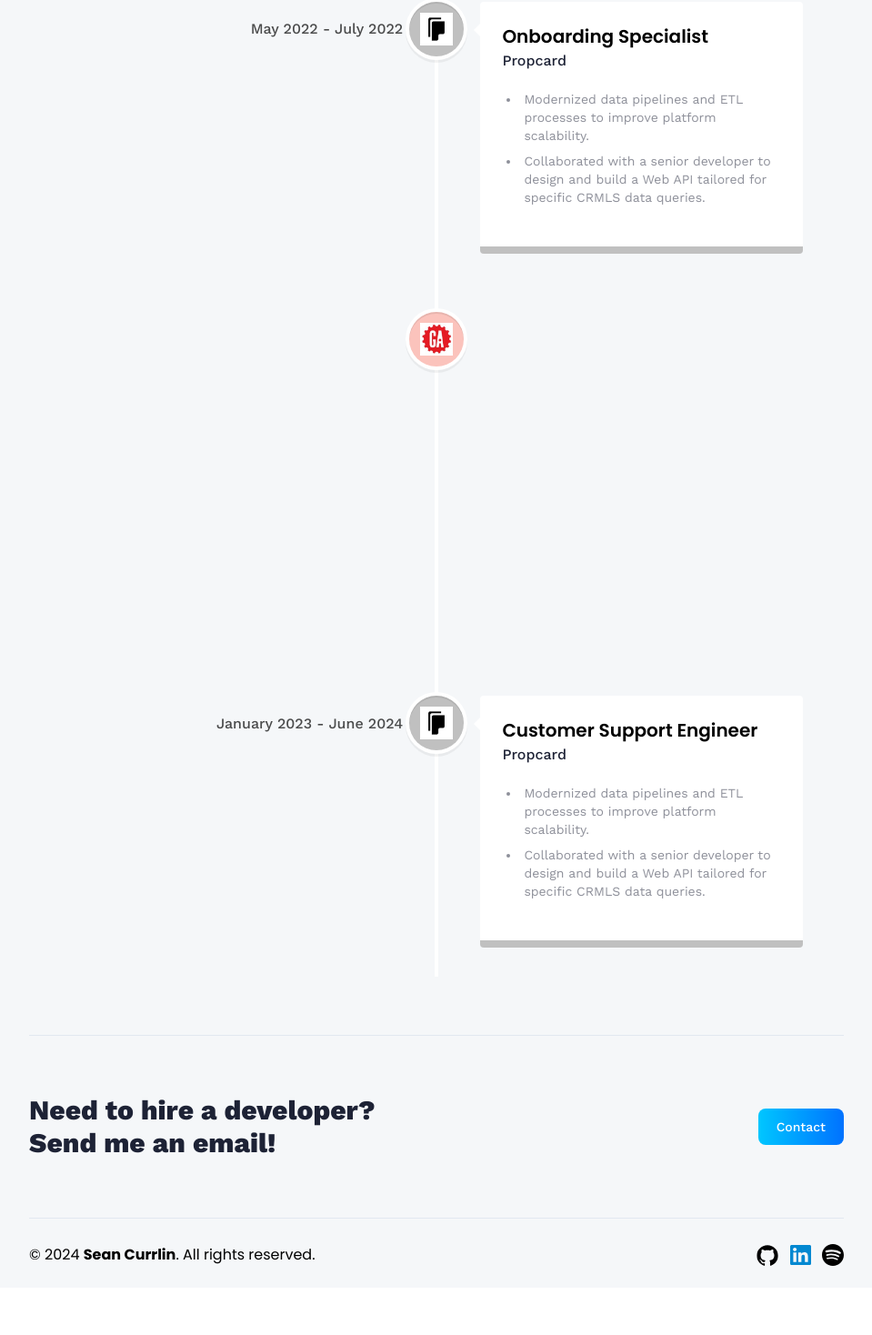
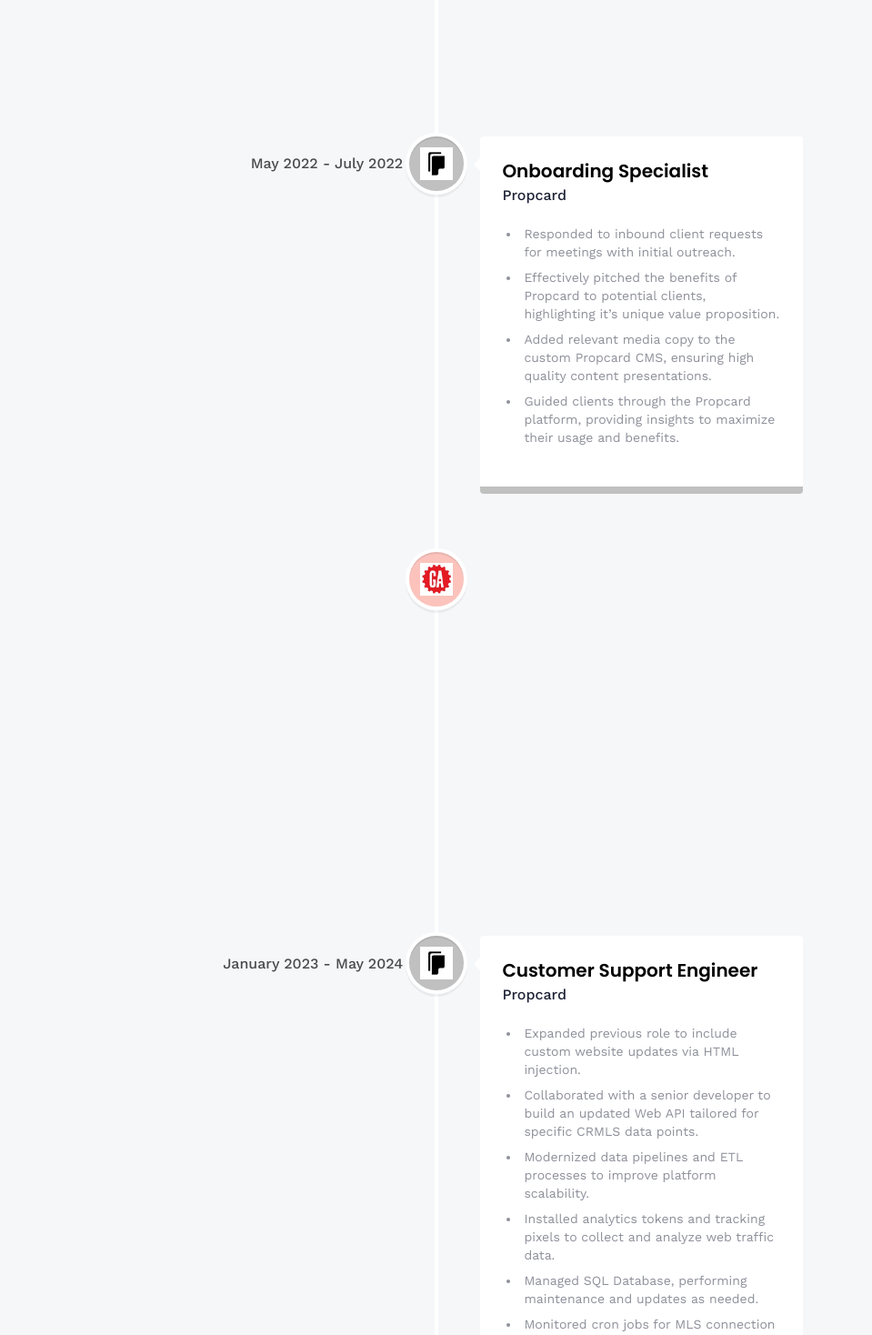
Before and after one commit to Scurrlin/3D-Portfolio, a React (Vite) app: page /about in a window 1280 px wide. Shown: the part 1388-2856 px from the top of the page at 91% size, without its empty margins (160-1119 px from the left). Before the commit the page ends 2804 px from the top, so only its background shows below. Built offline with nearby package versions, Linux system fonts and the light colour scheme; the HTML template or start-up script is replaced by a standard one.

Commit message:
update index.js

```diff
--- a/src/constants/index.js
+++ b/src/constants/index.js
@@ -104,8 +104,9 @@
         date: "February 2018 - May 2022",
         points: [
             "Promoted to Lead 6 months after being hired as an Enrollment Operations Assistant in August 2017.",
-            "Played integral role in launch of the Student Hub in April 2022 which resulted in a 75% improvement in international transcript condition fulfillment.",
-            "Submitted an approved proposal for 16 GB RAM upgrades to all team members laptops to increase productivity.",
+            "Played a vital role in orchestrating the launch of the “Student Hub” in April 2022 which resulted in a 75% improvement in international transcript condition fulfillment.",
+            "Implemented migration of external admissions email inbox to a Salesforce ticketing system which cut average response times by 50%, from 96 hours to 48 hours.",
+            "Spearheaded the crafting and submission of an approved proposal for upgrading all team members’ laptops with 16 GB RAM; productivity increased substantially.",
             "Assisted in training student workers and managed applicant caseloads across multiple populations."
         ],
     },
@@ -116,8 +117,10 @@
         iconBg: "#C0C0C0",
         date: "May 2022 - July 2022",
         points: [
-            "Modernized data pipelines and ETL processes to improve platform scalability.",
-            "Collaborated with a senior developer to design and build a Web API tailored for specific CRMLS data queries."
+            "Responded to inbound client requests for meetings with initial outreach.",
+            "Effectively pitched the benefits of Propcard to potential clients, highlighting it’s unique value proposition.",
+            "Added relevant media copy to the custom Propcard CMS, ensuring high quality content presentations.",
+            "Guided clients through the Propcard platform, providing insights to maximize their usage and benefits."
         ],
     },
     {
@@ -137,10 +140,15 @@
         company_name: "Propcard",
         icon: propcard,
         iconBg: "#C0C0C0",
-        date: "January 2023 - June 2024",
+        date: "January 2023 - May 2024",
         points: [
+            "Expanded previous role to include custom website updates via HTML injection.",
+            "Collaborated with a senior developer to build an updated Web API tailored for specific CRMLS data points.",
             "Modernized data pipelines and ETL processes to improve platform scalability.",
-            "Collaborated with a senior developer to design and build a Web API tailored for specific CRMLS data queries."
+            "Installed analytics tokens and tracking pixels to collect and analyze web traffic data.",
+            "Managed SQL Database, performing maintenance and updates as needed.",
+            "Monitored cron jobs for MLS connection tokens."
+
         ],
     },
 ];
```
